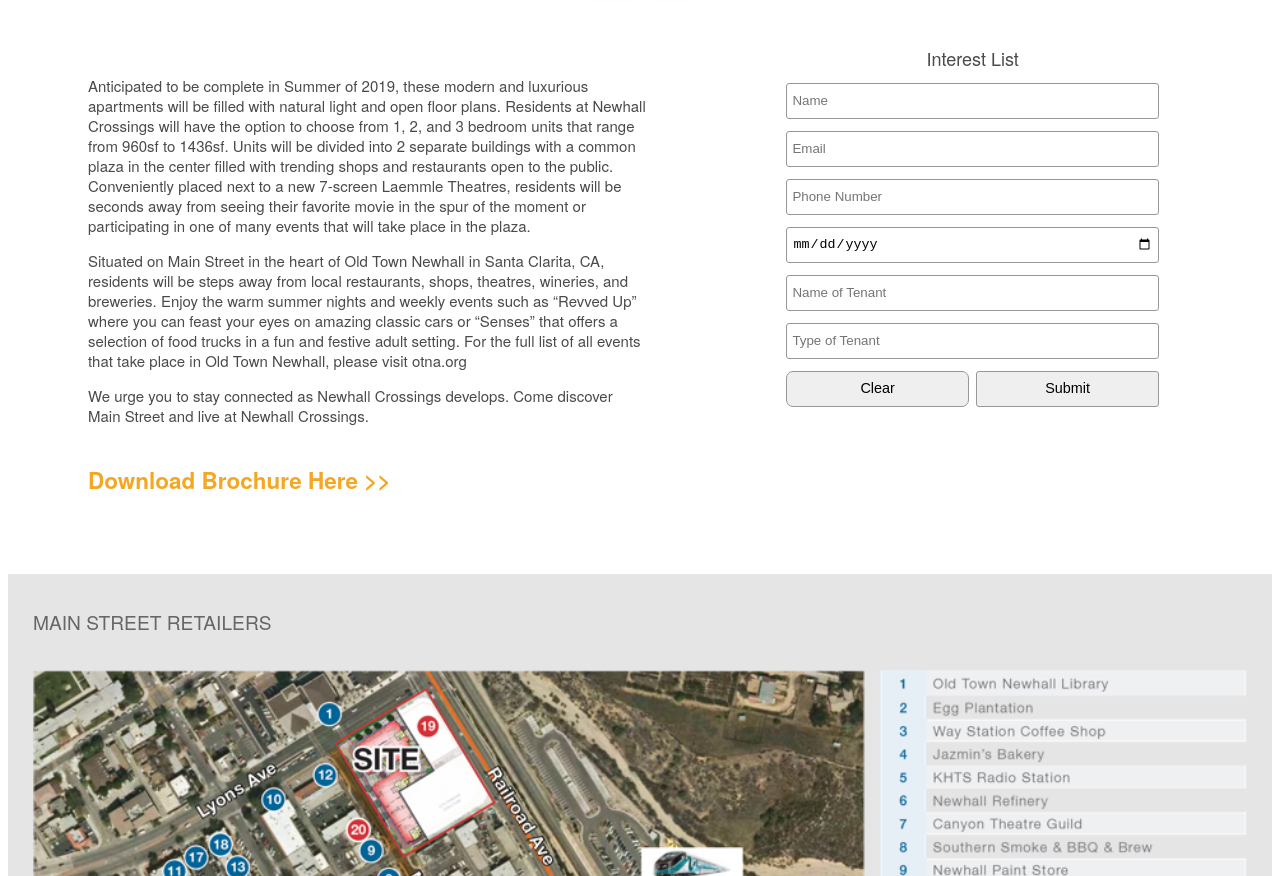
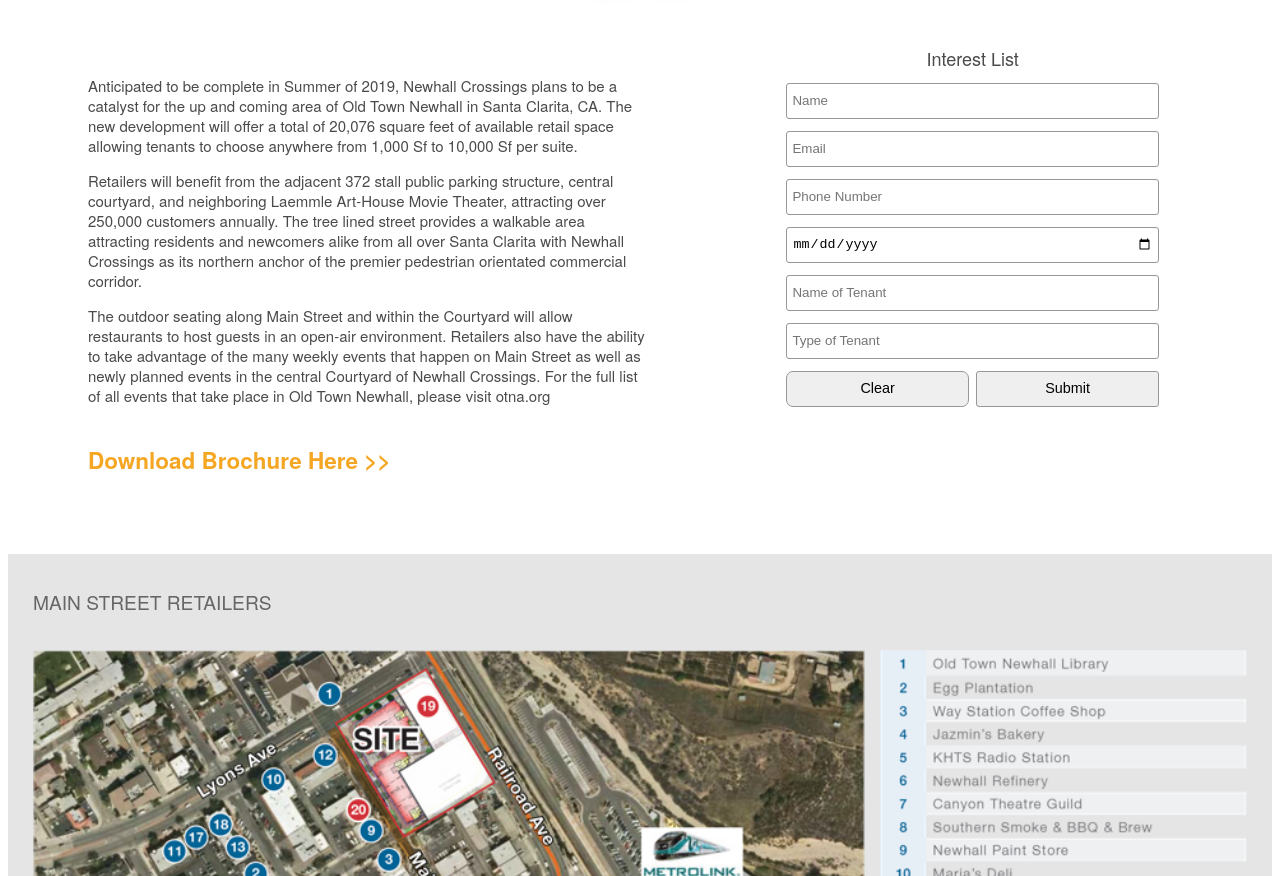
Before and after one commit to judesantos/responsive-design, a plain HTML site: page newhallcrossings/src/newhall-retail.html in a window 1280 px wide. Shown: the part 1013-1889 px from the top of the page. Drawn offline with Linux system fonts and the light colour scheme.

Commit message:
retail description updated

```diff
--- a/newhallcrossings/src/newhall-retail.html
+++ b/newhallcrossings/src/newhall-retail.html
@@ -54,13 +54,13 @@
           <article class="description">
             <header>
             <p>
-              Anticipated to be complete in Summer of 2019, these modern and luxurious apartments will be filled with natural light and open floor plans.  Residents at Newhall Crossings will have the option to choose from 1, 2, and 3 bedroom units that range from 960sf to 1436sf. Units will be divided into 2 separate buildings with a common plaza in the center filled with trending shops and restaurants open to the public.  Conveniently placed next to a new 7-screen Laemmle Theatres, residents will be seconds away from seeing their favorite movie in the spur of the moment or participating in one of many events that will take place in the plaza.
+              Anticipated to be complete in Summer of 2019, Newhall Crossings plans to be a catalyst for the up and coming area of Old Town Newhall in Santa Clarita, CA.  The new development will offer a total of 20,076 square feet of available retail space allowing tenants to choose anywhere from 1,000 Sf to 10,000 Sf per suite.
             </p>
             <p>
-              Situated on Main Street in the heart of Old Town Newhall in Santa Clarita, CA, residents will be steps away from local restaurants, shops, theatres, wineries, and breweries.  Enjoy the warm summer nights and weekly events such as “Revved Up” where you can feast your eyes on amazing classic cars or “Senses” that offers a selection of food trucks in a fun and festive adult setting.  For the full list of all events that take place in Old Town Newhall, please visit otna.org
+              Retailers will benefit from the adjacent 372 stall public parking structure, central courtyard, and neighboring Laemmle Art-House Movie Theater, attracting over 250,000 customers annually.  The tree lined street provides a walkable area attracting residents and newcomers alike from all over Santa Clarita with Newhall Crossings as its northern anchor of the premier pedestrian orientated commercial corridor.
             </p>
             <p>
-              We urge you to stay connected as Newhall Crossings develops.  Come discover Main Street and live at Newhall Crossings.
+              The outdoor seating along Main Street and within the Courtyard will allow restaurants to host guests in an open-air environment. Retailers also have the ability to take advantage of the many weekly events that happen on Main Street as well as newly planned events in the central Courtyard of Newhall Crossings.  For the full list of all events that take place in Old Town Newhall, please visit otna.org
             </p>
             </header>
             <div class="download_brochure">
```
